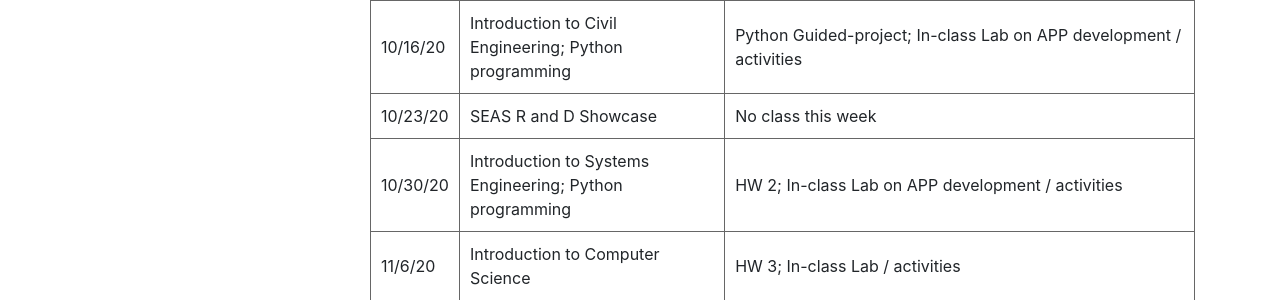
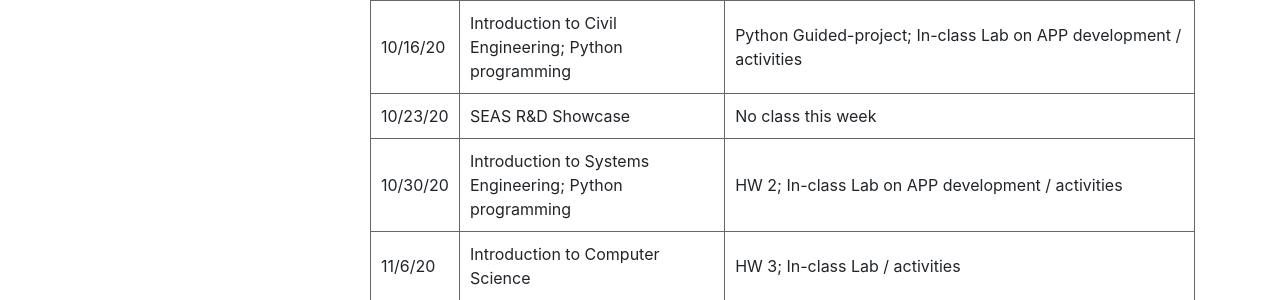
Before and after one commit to GWU-APSC1001/gwu-apsc1001.github.io, a Jekyll site: the page built from _pages/schedule.md, in a window 1280 px wide and 990 px high. Shown: the part 437-737 px from the top of the window. Built offline with Jekyll 4.4.1, drawn with Linux system fonts in a browser that asks for light colours.

Commit message:
Fix typo in schedule

```diff
--- a/_pages/schedule.md
+++ b/_pages/schedule.md
@@ -11,7 +11,7 @@ title: Course Schedule
 | 10/2/20 | Intro to Electrical and Computer Engineering; Python programming | Handling data arrays and plotting data using Python; In-class Lab on APP development / Intro to Final Projects; Student group formation; HW 1
 | 10/9/20 | Fall Break | No class this week |
 | 10/16/20 | Introduction to Civil Engineering; Python programming | Python Guided-project; In-class Lab on APP development / activities |
-| 10/23/20 | SEAS R and D Showcase | No class this week |
+| 10/23/20 | SEAS R&D Showcase | No class this week |
 | 10/30/20 | Introduction to Systems Engineering; Python programming | HW 2; In-class Lab on APP development / activities |
 | 11/6/20 | Introduction to Computer Science | HW 3; In-class Lab / activities |
 | 11/13/20 | Intro to Mechanical Engineering; Python programming | Nothing due |
```
